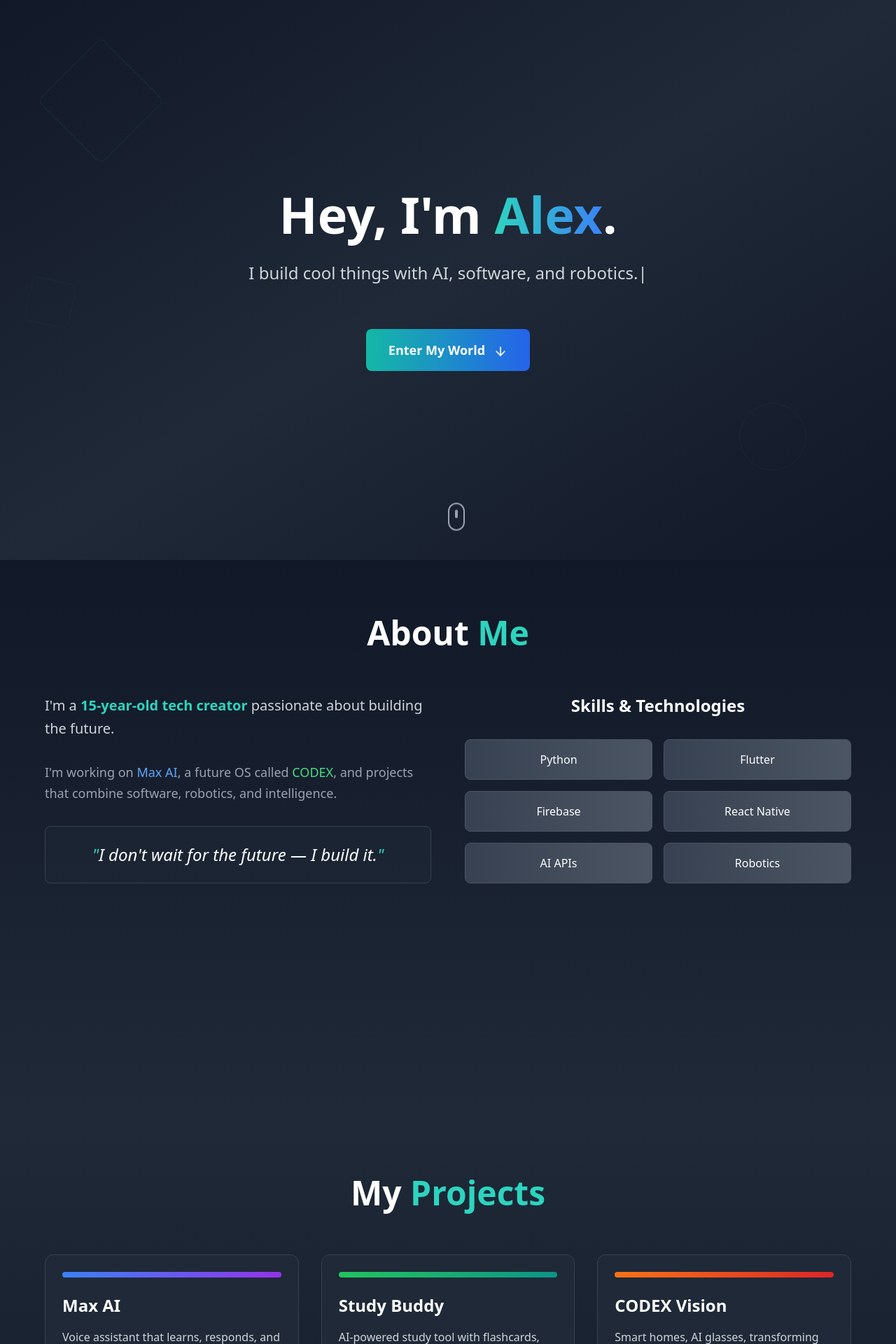
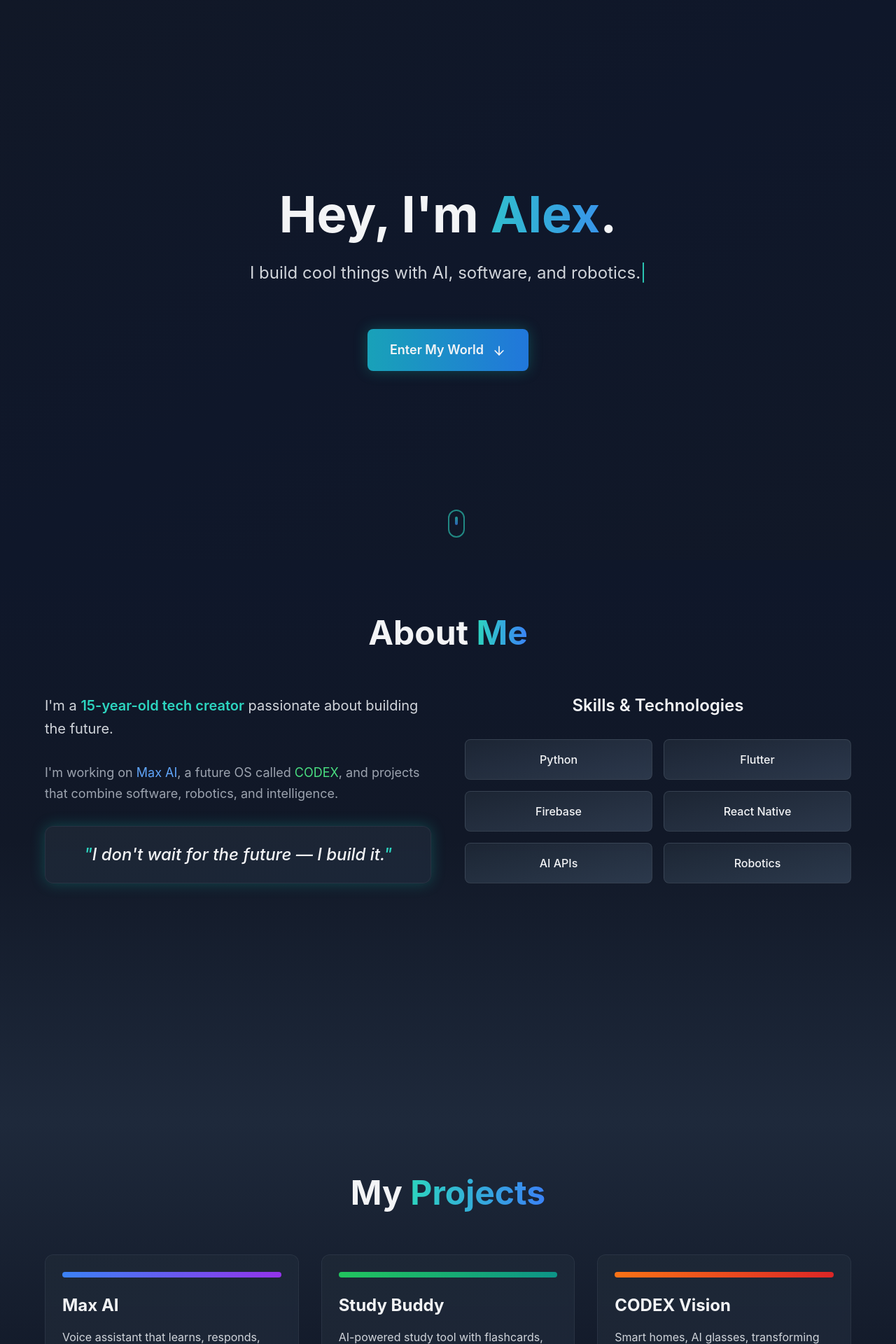
Before and after one commit to Lexi875/codex-vision-web, a React (Vite) app: page / in a window 1280 px wide. Shown: the top 1920 px of the page at 70% size. Built offline with nearby package versions, Linux system fonts and the light colour scheme.

Commit message:
Enhance dark theme and add background animations
Implement a full dark theme and add subtle animations to the background for the GCSE speaking presentation.

```diff
--- a/src/components/AboutSection.tsx
+++ b/src/components/AboutSection.tsx
@@ -30,12 +30,12 @@ const AboutSection = () => {
     <section
       id="about"
       ref={sectionRef}
-      className="min-h-screen py-20 px-4 bg-gradient-to-b from-gray-900 to-gray-800"
+      className="min-h-screen py-20 px-4 bg-gradient-to-b from-slate-900 via-gray-900 to-slate-800 relative z-10"
     >
       <div className="max-w-6xl mx-auto">
         <div className={`transition-all duration-1000 ${isVisible ? 'opacity-100 translate-y-0' : 'opacity-0 translate-y-10'}`}>
           <h2 className="text-4xl md:text-5xl font-bold text-center mb-16">
-            About <span className="text-teal-400">Me</span>
+            About <span className="bg-gradient-to-r from-teal-400 to-blue-500 bg-clip-text text-transparent">Me</span>
           </h2>
 
           <div className="grid md:grid-cols-2 gap-12 items-center">
@@ -48,7 +48,7 @@ const AboutSection = () => {
                 I'm working on <span className="text-blue-400">Max AI</span>, a future OS called <span className="text-green-400">CODEX</span>, and projects that combine software, robotics, and intelligence.
               </p>
 
-              <div className="bg-gray-800/50 p-6 rounded-lg border border-gray-700">
+              <div className="bg-gradient-to-br from-gray-800/80 to-slate-800/80 p-6 rounded-xl border border-gray-700/50 backdrop-blur-sm glow-teal">
                 <blockquote className="text-2xl font-medium text-center italic">
                   <span className="text-teal-400">"</span>
                   I don't wait for the future — I build it.
@@ -63,7 +63,7 @@ const AboutSection = () => {
                 {skills.map((skill, index) => (
                   <div
                     key={skill}
-                    className={`bg-gradient-to-r from-gray-700 to-gray-600 p-4 rounded-lg text-center font-medium border border-gray-600 hover:border-teal-400 hover:shadow-lg hover:shadow-teal-400/20 transition-all duration-300 transform hover:scale-105 ${
+                    className={`bg-gradient-to-br from-gray-800/80 to-slate-700/80 p-4 rounded-lg text-center font-medium border border-gray-600/50 hover:border-teal-400 hover:glow-teal transition-all duration-300 transform hover:scale-105 backdrop-blur-sm ${
                       isVisible ? 'animate-fade-in' : ''
                     }`}
                     style={{ animationDelay: `${index * 100}ms` }}
--- /dev/null
+++ b/src/components/BackgroundAnimation.tsx
@@ -0,0 +1,36 @@
+
+import React from 'react';
+
+const BackgroundAnimation = () => {
+  return (
+    <div className="fixed inset-0 z-0 pointer-events-none">
+      {/* Animated grid pattern */}
+      <div className="absolute inset-0 grid-pattern opacity-20"></div>
+
+      {/* Floating particles */}
+      <div className="bg-particles">
+        <div className="particle" style={{ left: '10%', animationDelay: '0s' }}></div>
+        <div className="particle" style={{ left: '20%', animationDelay: '-2s' }}></div>
+        <div className="particle" style={{ left: '30%', animationDelay: '-4s' }}></div>
+        <div className="particle" style={{ left: '40%', animationDelay: '-6s' }}></div>
+        <div className="particle" style={{ left: '50%', animationDelay: '-8s' }}></div>
+        <div className="particle" style={{ left: '60%', animationDelay: '-10s' }}></div>
+        <div className="particle" style={{ left: '70%', animationDelay: '-12s' }}></div>
+        <div className="particle" style={{ left: '80%', animationDelay: '-14s' }}></div>
+        <div className="particle" style={{ left: '90%', animationDelay: '-16s' }}></div>
+      </div>
+
+      {/* Animated geometric shapes */}
+      <div className="absolute top-20 left-20 w-32 h-32 border border-teal-400/20 rounded-lg animate-rotate-slow"></div>
+      <div className="absolute bottom-32 right-32 w-24 h-24 border border-blue-400/20 rounded-full animate-pulse-slow"></div>
+      <div className="absolute top-1/2 left-10 w-16 h-16 border border-green-400/20 rounded-lg rotate-12 animate-float"></div>
+      <div className="absolute top-1/3 right-20 w-20 h-20 border border-purple-400/20 rounded-xl animate-pulse-slow" style={{ animationDelay: '2s' }}></div>
+
+      {/* Gradient orbs */}
+      <div className="absolute top-1/4 left-1/4 w-64 h-64 bg-gradient-to-br from-teal-500/10 to-blue-500/10 rounded-full blur-3xl animate-pulse-slow"></div>
+      <div className="absolute bottom-1/4 right-1/4 w-80 h-80 bg-gradient-to-br from-purple-500/10 to-pink-500/10 rounded-full blur-3xl animate-pulse-slow" style={{ animationDelay: '4s' }}></div>
+    </div>
+  );
+};
+
+export default BackgroundAnimation;
--- a/src/components/HeroSection.tsx
+++ b/src/components/HeroSection.tsx
@@ -26,18 +26,11 @@ const HeroSection = () => {
   };
 
   return (
-    <section className="min-h-screen flex items-center justify-center relative bg-gradient-to-br from-gray-900 via-gray-800 to-gray-900">
-      {/* Background Pattern */}
-      <div className="absolute inset-0 opacity-10">
-        <div className="absolute top-20 left-20 w-32 h-32 border border-teal-400 rounded-lg rotate-45 animate-pulse"></div>
-        <div className="absolute bottom-32 right-32 w-24 h-24 border border-blue-400 rounded-full animate-pulse delay-700"></div>
-        <div className="absolute top-1/2 left-10 w-16 h-16 border border-green-400 rounded-lg rotate-12 animate-pulse delay-1000"></div>
-      </div>
-
+    <section className="min-h-screen flex items-center justify-center relative bg-gradient-to-br from-gray-900 via-slate-900 to-gray-900 overflow-hidden">
       <div className="text-center z-10 px-4 max-w-4xl mx-auto">
         <h1 className="text-5xl md:text-7xl font-bold mb-8 animate-fade-in">
           Hey, I'm{' '}
-          <span className="bg-gradient-to-r from-teal-400 to-blue-500 bg-clip-text text-transparent">
+          <span className="bg-gradient-to-r from-teal-400 via-blue-500 to-green-400 bg-clip-text text-transparent animate-gradient">
             Alex
           </span>
           .
@@ -45,22 +38,22 @@ const HeroSection = () => {
 
         <p className="text-xl md:text-2xl mb-12 text-gray-300 min-h-[3rem]">
           {typedText}
-          <span className="animate-pulse">|</span>
+          <span className="animate-pulse text-teal-400">|</span>
         </p>
 
         <button
           onClick={scrollToNext}
-          className="group bg-gradient-to-r from-teal-500 to-blue-600 px-8 py-4 rounded-lg font-semibold text-lg hover:from-teal-600 hover:to-blue-700 transition-all duration-300 transform hover:scale-105 hover:shadow-xl hover:shadow-teal-500/20"
+          className="group bg-gradient-to-r from-teal-500 via-blue-600 to-green-500 px-8 py-4 rounded-lg font-semibold text-lg hover:from-teal-600 hover:via-blue-700 hover:to-green-600 transition-all duration-300 transform hover:scale-105 glow-teal animate-gradient"
         >
           Enter My World
           <ArrowDown className="inline ml-3 w-5 h-5 group-hover:translate-y-1 transition-transform" />
         </button>
       </div>
 
-      {/* Scroll Indicator */}
-      <div className="absolute bottom-8 left-1/2 transform -translate-x-1/2 animate-bounce">
-        <div className="w-6 h-10 border-2 border-gray-400 rounded-full flex justify-center">
-          <div className="w-1 h-3 bg-gray-400 rounded-full mt-2 animate-pulse"></div>
+      {/* Enhanced scroll indicator */}
+      <div className="absolute bottom-8 left-1/2 transform -translate-x-1/2 animate-float">
+        <div className="w-6 h-10 border-2 border-teal-400/60 rounded-full flex justify-center">
+          <div className="w-1 h-3 bg-gradient-to-b from-teal-400 to-blue-500 rounded-full mt-2 animate-pulse-slow"></div>
         </div>
       </div>
     </section>
--- a/src/components/ProjectsSection.tsx
+++ b/src/components/ProjectsSection.tsx
@@ -48,19 +48,19 @@ const ProjectsSection = () => {
     <section
       id="projects"
       ref={sectionRef}
-      className="min-h-screen py-20 px-4 bg-gradient-to-b from-gray-800 to-gray-900"
+      className="min-h-screen py-20 px-4 bg-gradient-to-b from-slate-800 via-gray-900 to-slate-900 relative z-10"
     >
       <div className="max-w-6xl mx-auto">
         <div className={`transition-all duration-1000 ${isVisible ? 'opacity-100 translate-y-0' : 'opacity-0 translate-y-10'}`}>
           <h2 className="text-4xl md:text-5xl font-bold text-center mb-16">
-            My <span className="text-teal-400">Projects</span>
+            My <span className="bg-gradient-to-r from-teal-400 to-blue-500 bg-clip-text text-transparent">Projects</span>
           </h2>
 
           <div className="grid md:grid-cols-3 gap-8">
             {projects.map((project, index) => (
               <div
                 key={project.title}
-                className={`group bg-gray-800 rounded-xl p-6 border border-gray-700 hover:border-teal-400 transition-all duration-500 transform hover:scale-105 hover:shadow-2xl hover:shadow-teal-500/20 cursor-pointer ${
+                className={`group bg-gradient-to-br from-gray-800/80 to-slate-800/80 rounded-xl p-6 border border-gray-700/50 hover:border-teal-400 transition-all duration-500 transform hover:scale-105 hover:glow-teal cursor-pointer backdrop-blur-sm ${
                   isVisible ? 'animate-fade-in' : ''
                 }`}
                 style={{ animationDelay: `${index * 200}ms` }}
@@ -75,12 +75,12 @@ const ProjectsSection = () => {
                   {project.description}
                 </p>
 
-                <div className="text-sm text-gray-400">
+                <div className="text-sm text-gray-400 mb-6">
                   <span className="font-medium">Tech:</span> {project.tech}
                 </div>
 
-                <div className="mt-6 flex justify-end">
-                  <div className="w-8 h-8 bg-gradient-to-r from-teal-500 to-blue-500 rounded-full flex items-center justify-center group-hover:scale-110 transition-transform">
+                <div className="flex justify-end">
+                  <div className="w-8 h-8 bg-gradient-to-r from-teal-500 to-blue-500 rounded-full flex items-center justify-center group-hover:scale-110 transition-transform animate-pulse-slow">
                     <ArrowRight className="w-4 h-4 text-white" />
                   </div>
                 </div>
--- a/src/index.css
+++ b/src/index.css
@@ -97,11 +97,12 @@
   }
 
   body {
-    @apply bg-background text-foreground;
+    @apply bg-gray-900 text-gray-100;
+    font-family: 'Inter', -apple-system, BlinkMacSystemFont, 'Segoe UI', sans-serif;
   }
 }
 
-/* Custom animations */
+/* Enhanced animations */
 @keyframes fade-in {
   from {
     opacity: 0;
@@ -113,8 +114,121 @@
   }
 }
 
+@keyframes float {
+  0%, 100% {
+    transform: translateY(0px);
+  }
+  50% {
+    transform: translateY(-10px);
+  }
+}
+
+@keyframes pulse-slow {
+  0%, 100% {
+    opacity: 0.3;
+  }
+  50% {
+    opacity: 0.7;
+  }
+}
+
+@keyframes slide-diagonal {
+  0% {
+    transform: translate(-100%, -100%);
+  }
+  100% {
+    transform: translate(100vw, 100vh);
+  }
+}
+
+@keyframes rotate-slow {
+  from {
+    transform: rotate(0deg);
+  }
+  to {
+    transform: rotate(360deg);
+  }
+}
+
+@keyframes gradient-shift {
+  0%, 100% {
+    background-position: 0% 50%;
+  }
+  50% {
+    background-position: 100% 50%;
+  }
+}
+
 .animate-fade-in {
   animation: fade-in 0.8s ease-out forwards;
+}
+
+.animate-float {
+  animation: float 6s ease-in-out infinite;
+}
+
+.animate-pulse-slow {
+  animation: pulse-slow 4s ease-in-out infinite;
+}
+
+.animate-rotate-slow {
+  animation: rotate-slow 20s linear infinite;
+}
+
+.animate-gradient {
+  background-size: 400% 400%;
+  animation: gradient-shift 8s ease infinite;
+}
+
+/* Background particles */
+.bg-particles {
+  position: absolute;
+  width: 100%;
+  height: 100%;
+  overflow: hidden;
+  pointer-events: none;
+}
+
+.particle {
+  position: absolute;
+  width: 4px;
+  height: 4px;
+  background: rgba(20, 184, 166, 0.3);
+  border-radius: 50%;
+  animation: slide-diagonal 15s linear infinite;
+}
+
+.particle:nth-child(2) {
+  background: rgba(59, 130, 246, 0.3);
+  animation-delay: -2s;
+  animation-duration: 20s;
+}
+
+.particle:nth-child(3) {
+  background: rgba(16, 185, 129, 0.3);
+  animation-delay: -4s;
+  animation-duration: 18s;
+}
+
+.particle:nth-child(4) {
+  background: rgba(139, 92, 246, 0.3);
+  animation-delay: -6s;
+  animation-duration: 22s;
+}
+
+.particle:nth-child(5) {
+  background: rgba(236, 72, 153, 0.3);
+  animation-delay: -8s;
+  animation-duration: 16s;
+}
+
+/* Enhanced grid pattern */
+.grid-pattern {
+  background-image:
+    linear-gradient(rgba(20, 184, 166, 0.1) 1px, transparent 1px),
+    linear-gradient(90deg, rgba(20, 184, 166, 0.1) 1px, transparent 1px);
+  background-size: 50px 50px;
+  animation: pulse-slow 8s ease-in-out infinite;
 }
 
 /* Smooth scrolling */
@@ -128,14 +242,29 @@ html {
 }
 
 ::-webkit-scrollbar-track {
-  background: #1f2937;
+  background: #0f172a;
 }
 
 ::-webkit-scrollbar-thumb {
-  background: #14b8a6;
+  background: linear-gradient(180deg, #14b8a6, #3b82f6);
   border-radius: 4px;
 }
 
 ::-webkit-scrollbar-thumb:hover {
-  background: #0d9488;
+  background: linear-gradient(180deg, #0d9488, #2563eb);
 }
+
+/* Glowing effects */
+.glow-teal {
+  box-shadow: 0 0 20px rgba(20, 184, 166, 0.3);
+}
+
+.glow-blue {
+  box-shadow: 0 0 20px rgba(59, 130, 246, 0.3);
+}
+
+/* Text selection */
+::selection {
+  background: rgba(20, 184, 166, 0.3);
+  color: white;
+}
--- a/src/pages/Index.tsx
+++ b/src/pages/Index.tsx
@@ -4,10 +4,12 @@ import HeroSection from '../components/HeroSection';
 import AboutSection from '../components/AboutSection';
 import ProjectsSection from '../components/ProjectsSection';
 import VisionSection from '../components/VisionSection';
+import BackgroundAnimation from '../components/BackgroundAnimation';
 
 const Index = () => {
   return (
-    <div className="min-h-screen bg-gray-900 text-white overflow-x-hidden">
+    <div className="min-h-screen bg-gray-900 text-gray-100 overflow-x-hidden relative">
+      <BackgroundAnimation />
       <HeroSection />
       <AboutSection />
       <ProjectsSection />
```
Also changed, not shown: src/components/VisionSection.tsx (+6 -6 lines).
